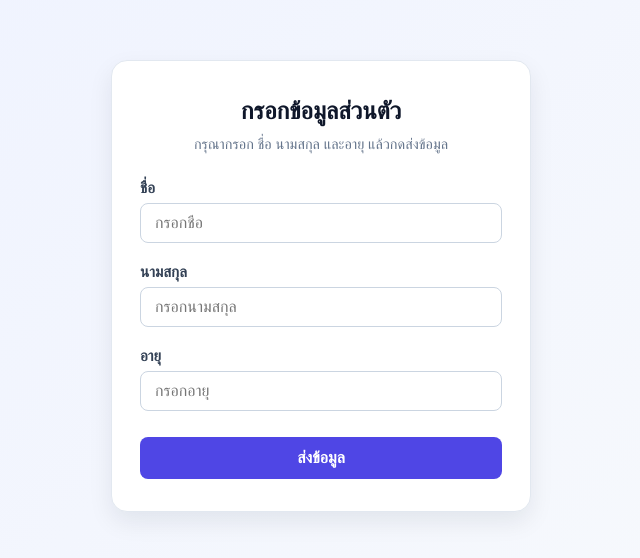
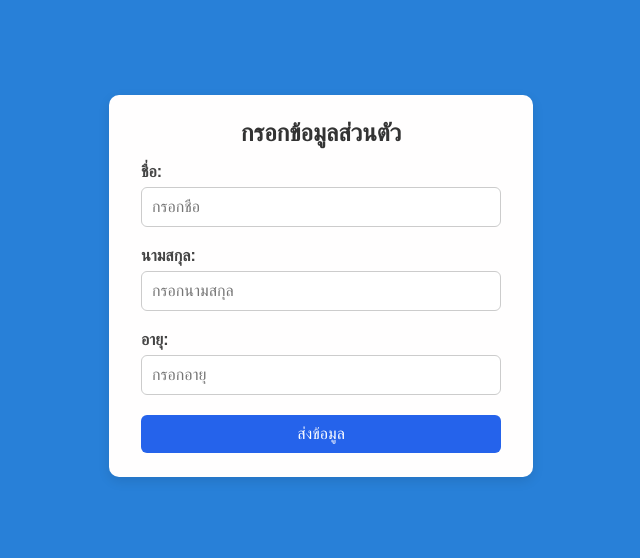
Before and after one commit to kenxd823/job2, a plain HTML site: page index.html in a window 1280 px wide. Shown: the part 114-672 px from the top of the page, without its empty margins (319-959 px from the left). Drawn offline with Linux system fonts and the light colour scheme.

Commit message:
Separate form assets and validate age input
Move the personal-information form’s styles and submission logic into external files, and restrict age input to up to three digits with validation from 0 to 150.

```diff
--- a/index.html
+++ b/index.html
@@ -3,179 +3,32 @@
 <head>
     <meta charset="UTF-8">
     <meta name="viewport" content="width=device-width, initial-scale=1.0">
-    <title>Job2 - แบบฟอร์มข้อมูลส่วนตัว</title>
-    <style>
-        * {
-            box-sizing: border-box;
-            margin: 0;
-            padding: 0;
-        }
-
-        body {
-            font-family: "Segoe UI", Tahoma, Geneva, Verdana, sans-serif;
-            background: linear-gradient(135deg, #eef2ff 0%, #f8fafc 100%);
-            min-height: 100vh;
-            display: flex;
-            align-items: center;
-            justify-content: center;
-            padding: 20px;
-            color: #1e293b;
-        }
-
-        .card {
-            background-color: #ffffff;
-            width: 100%;
-            max-width: 420px;
-            padding: 32px 28px;
-            border-radius: 16px;
-            box-shadow: 0 10px 25px rgba(15, 23, 42, 0.08);
-            border: 1px solid #e2e8f0;
-        }
-
-        h1 {
-            font-size: 1.5rem;
-            text-align: center;
-            margin-bottom: 8px;
-            color: #0f172a;
-        }
-
-        .subtitle {
-            font-size: 0.9rem;
-            text-align: center;
-            color: #64748b;
-            margin-bottom: 24px;
-        }
-
-        .form-group {
-            margin-bottom: 18px;
-        }
-
-        label {
-            display: block;
-            font-size: 0.95rem;
-            font-weight: 600;
-            margin-bottom: 6px;
-            color: #334155;
-        }
-
-        input {
-            width: 100%;
-            padding: 10px 14px;
-            font-size: 1rem;
-            border: 1.5px solid #cbd5e1;
-            border-radius: 8px;
-            outline: none;
-            transition: border-color 0.2s ease, box-shadow 0.2s ease;
-        }
-
-        input:focus {
-            border-color: #4f46e5;
-            box-shadow: 0 0 0 3px rgba(79, 70, 229, 0.15);
-        }
-
-        button[type="submit"] {
-            width: 100%;
-            margin-top: 8px;
-            padding: 12px;
-            font-size: 1rem;
-            font-weight: 600;
-            color: #ffffff;
-            background-color: #4f46e5;
-            border: none;
-            border-radius: 8px;
-            cursor: pointer;
-            transition: background-color 0.2s ease, transform 0.1s ease;
-        }
-
-        button[type="submit"]:hover {
-            background-color: #4338ca;
-        }
-
-        button[type="submit"]:active {
-            transform: scale(0.99);
-        }
-    </style>
+    <title>กรอกข้อมูลส่วนตัว</title>
+    <link rel="stylesheet" href="style.css">
+    <script src="script.js" defer></script>
 </head>
 <body>
-    <main class="card">
+    <div class="container">
         <h1>กรอกข้อมูลส่วนตัว</h1>
-        <p class="subtitle">กรุณากรอก ชื่อ นามสกุล และอายุ แล้วกดส่งข้อมูล</p>
-
         <form id="userForm">
             <div class="form-group">
-                <label for="firstName">ชื่อ</label>
-                <input
-                    type="text"
-                    id="firstName"
-                    name="firstName"
-                    placeholder="กรอกชื่อ"
-                    required
-                >
+                <label for="name">ชื่อ:</label>
+                <input type="text" id="name" name="name" placeholder="กรอกชื่อ" required>
             </div>
 
             <div class="form-group">
-                <label for="lastName">นามสกุล</label>
-                <input
-                    type="text"
-                    id="lastName"
-                    name="lastName"
-                    placeholder="กรอกนามสกุล"
-                    required
-                >
+                <label for="lastname">นามสกุล:</label>
+                <input type="text" id="lastname" name="lastname" placeholder="กรอกนามสกุล" required>
             </div>
 
             <div class="form-group">
-                <label for="age">อายุ</label>
-                <input
-                    type="number"
-                    id="age"
-                    name="age"
-                    placeholder="กรอกอายุ"
-                    min="0"
-                    max="150"
-                    required
-                >
+                <label for="age">อายุ:</label>
+                <input type="text" id="age" name="age" inputmode="numeric" maxlength="3" pattern="[0-9]{1,3}" placeholder="กรอกอายุ" required>
             </div>
 
             <button type="submit">ส่งข้อมูล</button>
         </form>
-    </main>
+    </div>
 
-    <script>
-        const userForm = document.getElementById('userForm');
-
-        userForm.addEventListener('submit', function (event) {
-            event.preventDefault();
-
-            const firstNameInput = document.getElementById('firstName');
-            const lastNameInput = document.getElementById('lastName');
-            const ageInput = document.getElementById('age');
-
-            const firstName = firstNameInput.value.trim();
-            const lastName = lastNameInput.value.trim();
-            const ageValue = ageInput.value.trim();
-            const age = Number(ageValue);
-
-            if (!firstName) {
-                alert('กรุณากรอกชื่อ');
-                firstNameInput.focus();
-                return;
-            }
-
-            if (!lastName) {
-                alert('กรุณากรอกนามสกุล');
-                lastNameInput.focus();
-                return;
-            }
-
-            if (ageValue === '' || Number.isNaN(age) || age < 0 || age > 150) {
-                alert('กรุณากรอกอายุให้ถูกต้อง (0 - 150)');
-                ageInput.focus();
-                return;
-            }
-
-            alert(`ข้อมูลที่กรอก\nชื่อ: ${firstName}\nนามสกุล: ${lastName}\nอายุ: ${age} ปี`);
-        });
-    </script>
 </body>
 </html>
--- /dev/null
+++ b/script.js
@@ -0,0 +1,71 @@
+document.addEventListener('DOMContentLoaded', function () {
+    const userForm = document.getElementById('userForm');
+    const nameInput = document.getElementById('name');
+    const lastnameInput = document.getElementById('lastname');
+    const ageInput = document.getElementById('age');
+
+    // บังคับให้ช่องอายุกรอกได้เฉพาะตัวเลข 0-9 และไม่เกิน 3 ตัว
+    ageInput.addEventListener('keydown', function (event) {
+        const allowedKeys = [
+            'Backspace',
+            'Delete',
+            'Tab',
+            'Escape',
+            'Enter',
+            'ArrowLeft',
+            'ArrowRight',
+            'Home',
+            'End'
+        ];
+
+        if (allowedKeys.includes(event.key) || event.ctrlKey || event.metaKey) {
+            return;
+        }
+
+        // ห้ามกรอกตัวอักษรหรือสัญลักษณ์ที่ไม่ใช่ตัวเลข
+        if (!/^[0-9]$/.test(event.key)) {
+            event.preventDefault();
+            return;
+        }
+
+        // ห้ามกรอกเกิน 3 ตัว (ยกเว้นกรณีคลุมดำเพื่อพิมพ์ทับ)
+        const hasSelection = ageInput.selectionStart !== ageInput.selectionEnd;
+        if (ageInput.value.length >= 3 && !hasSelection) {
+            event.preventDefault();
+        }
+    });
+
+    // กรองค่าอีกครั้งเผื่อกรณีวาง (Paste) หรือพิมพ์ผ่านคีย์บอร์ดภาษาไทย/มือถือ
+    ageInput.addEventListener('input', function () {
+        ageInput.value = ageInput.value.replace(/\D/g, '').slice(0, 3);
+    });
+
+    userForm.addEventListener('submit', function (event) {
+        event.preventDefault();
+
+        const name = nameInput.value.trim();
+        const lastname = lastnameInput.value.trim();
+        const ageValue = ageInput.value.trim();
+        const age = Number(ageValue);
+
+        if (!name) {
+            alert('กรุณากรอกชื่อ');
+            nameInput.focus();
+            return;
+        }
+
+        if (!lastname) {
+            alert('กรุณากรอกนามสกุล');
+            lastnameInput.focus();
+            return;
+        }
+
+        if (!/^\d{1,3}$/.test(ageValue) || age < 0 || age > 150) {
+            alert('กรุณากรอกอายุเป็นตัวเลข 0 - 150 (ไม่เกิน 3 หลัก)');
+            ageInput.focus();
+            return;
+        }
+
+        alert(`ข้อมูลที่กรอก\nชื่อ: ${name}\nนามสกุล: ${lastname}\nอายุ: ${age} ปี`);
+    });
+});
--- /dev/null
+++ b/style.css
@@ -0,0 +1,60 @@
+body {
+    font-family: sans-serif;
+    background-color: #2880d8;
+    display: flex;
+    justify-content: center;
+    align-items: center;
+    min-height: 100vh;
+    margin: 0;
+}
+
+.container {
+    background: #fffefe;
+    padding: 24px 32px;
+    border-radius: 10px;
+    box-shadow: 0 4px 12px rgba(0, 0, 0, 0.1);
+    width: 100%;
+    max-width: 360px;
+}
+
+h1 {
+    margin-top: 0;
+    text-align: center;
+    font-size: 24px;
+    color: #333;
+}
+
+.form-group {
+    margin-bottom: 20px;
+}
+
+label {
+    display: block;
+    margin-bottom: 6px;
+    font-weight: bold;
+    color: #444;
+}
+
+input {
+    width: 100%;
+    padding: 10px;
+    border: 1px solid #ccc;
+    border-radius: 6px;
+    box-sizing: border-box;
+    font-size: 16px;
+}
+
+button {
+    width: 100%;
+    padding: 10px;
+    background-color: #2563eb;
+    color: #ffffff;
+    border: none;
+    border-radius: 6px;
+    font-size: 16px;
+    cursor: pointer;
+}
+
+button:hover {
+    background-color: #1d4ed8;
+}
```
